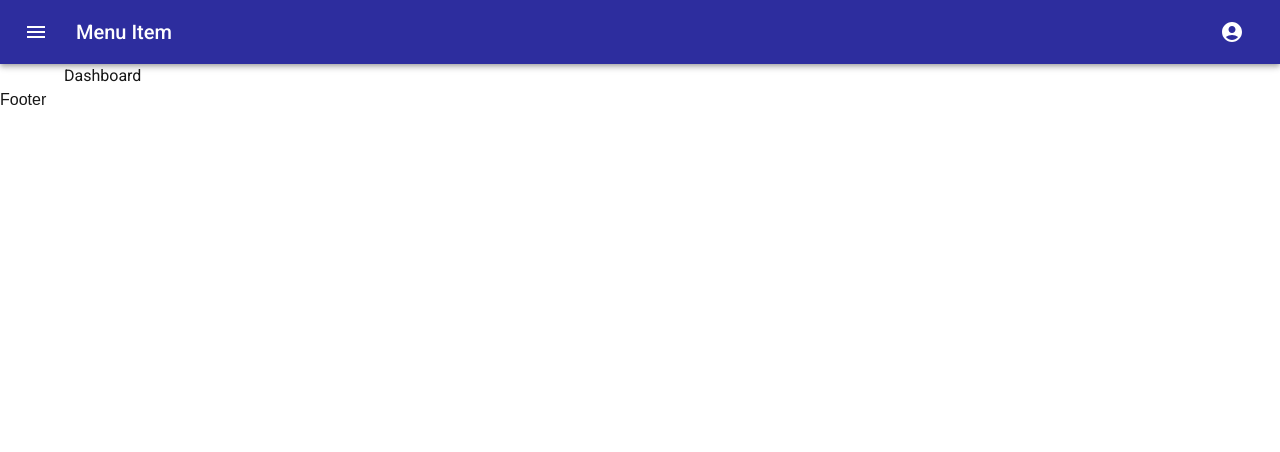
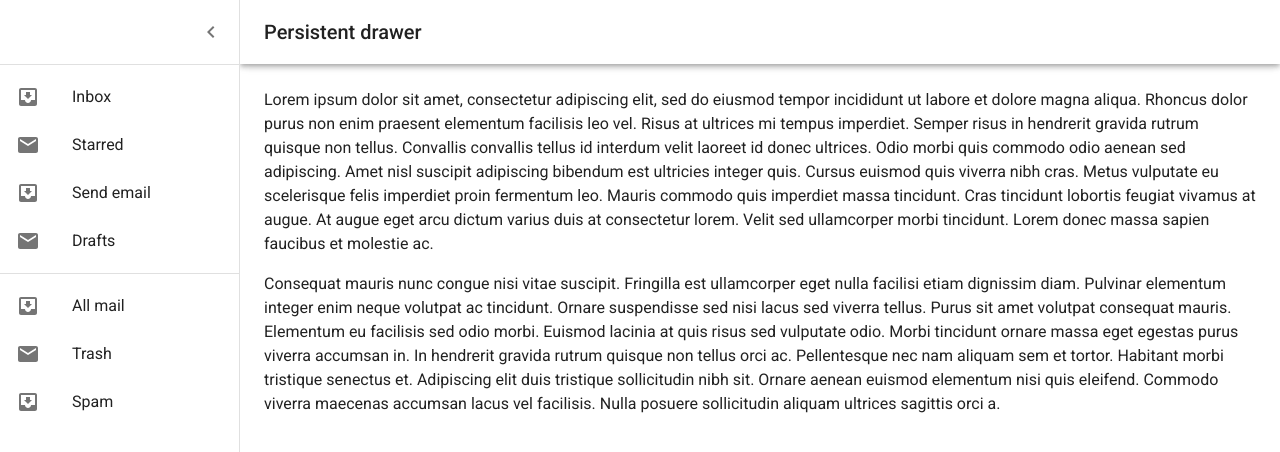
Before and after one commit to krish4693/mui-nextjs-template, a Next.js app: page /dashboard in a window 1280 px wide. Shown: the top 452 px of the page. Built offline with nearby package versions, Linux system fonts and the light colour scheme; what @mui/material-nextjs would draw is missing.

Commit message:
ui: drawer mui

```diff
--- a/src/app/dashboard/layout.tsx
+++ b/src/app/dashboard/layout.tsx
@@ -1,6 +1,6 @@
 import React from 'react'
 import Sidebar from '@/components/Sidebar/Sidebar'
-import Navbar from '@/components/Navbar/Navbar'
+import Navbar from '@/components/Drawer/Drawer'
 import Footer from '@/components/Footer/Footer'
 
 
--- /dev/null
+++ b/src/components/Drawer/Drawer.tsx
@@ -0,0 +1,197 @@
+"use client"
+import * as React from 'react';
+import { styled, useTheme } from '@mui/material/styles';
+import Box from '@mui/material/Box';
+import Drawer from '@mui/material/Drawer';
+import CssBaseline from '@mui/material/CssBaseline';
+import MuiAppBar, { AppBarProps as MuiAppBarProps } from '@mui/material/AppBar';
+import Toolbar from '@mui/material/Toolbar';
+import List from '@mui/material/List';
+import Typography from '@mui/material/Typography';
+import Divider from '@mui/material/Divider';
+import IconButton from '@mui/material/IconButton';
+import MenuIcon from '@mui/icons-material/Menu';
+import ChevronLeftIcon from '@mui/icons-material/ChevronLeft';
+import ChevronRightIcon from '@mui/icons-material/ChevronRight';
+import ListItem from '@mui/material/ListItem';
+import ListItemButton from '@mui/material/ListItemButton';
+import ListItemIcon from '@mui/material/ListItemIcon';
+import ListItemText from '@mui/material/ListItemText';
+import InboxIcon from '@mui/icons-material/MoveToInbox';
+import MailIcon from '@mui/icons-material/Mail';
+
+const drawerWidth = 240;
+
+const Main = styled('main', { shouldForwardProp: (prop) => prop !== 'open' })<{
+  open?: boolean;
+}>(({ theme }) => ({
+  flexGrow: 1,
+  padding: theme.spacing(3),
+  transition: theme.transitions.create('margin', {
+    easing: theme.transitions.easing.sharp,
+    duration: theme.transitions.duration.leavingScreen,
+  }),
+  marginLeft: `-${drawerWidth}px`,
+  variants: [
+    {
+      props: ({ open }) => open,
+      style: {
+        transition: theme.transitions.create('margin', {
+          easing: theme.transitions.easing.easeOut,
+          duration: theme.transitions.duration.enteringScreen,
+        }),
+        marginLeft: 0,
+      },
+    },
+  ],
+}));
+
+interface AppBarProps extends MuiAppBarProps {
+  open?: boolean;
+}
+
+const AppBar = styled(MuiAppBar, {
+  shouldForwardProp: (prop) => prop !== 'open',
+})<AppBarProps>(({ theme }) => ({
+  transition: theme.transitions.create(['margin', 'width'], {
+    easing: theme.transitions.easing.sharp,
+    duration: theme.transitions.duration.leavingScreen,
+  }),
+  variants: [
+    {
+      props: ({ open }) => open,
+      style: {
+        width: `calc(100% - ${drawerWidth}px)`,
+        marginLeft: `${drawerWidth}px`,
+        transition: theme.transitions.create(['margin', 'width'], {
+          easing: theme.transitions.easing.easeOut,
+          duration: theme.transitions.duration.enteringScreen,
+        }),
+      },
+    },
+  ],
+}));
+
+const DrawerHeader = styled('div')(({ theme }) => ({
+  display: 'flex',
+  alignItems: 'center',
+  padding: theme.spacing(0, 1),
+  // necessary for content to be below app bar
+  ...theme.mixins.toolbar,
+  justifyContent: 'flex-end',
+}));
+
+export default function PersistentDrawerLeft() {
+  const theme = useTheme();
+  const [open, setOpen] = React.useState(true);
+
+  const handleDrawerOpen = () => {
+    setOpen(true);
+  };
+
+  const handleDrawerClose = () => {
+    setOpen(false);
+  };
+
+  return (
+    <Box sx={{ display: 'flex' }}>
+      <CssBaseline />
+      <AppBar position="fixed" open={open}>
+        <Toolbar>
+          <IconButton
+            color="inherit"
+            aria-label="open drawer"
+            onClick={handleDrawerOpen}
+            edge="start"
+            sx={[
+              {
+                mr: 2,
+              },
+              open && { display: 'none' },
+            ]}
+          >
+            <MenuIcon />
+          </IconButton>
+          <Typography variant="h6" noWrap component="div">
+            Persistent drawer
+          </Typography>
+        </Toolbar>
+      </AppBar>
+      <Drawer
+        sx={{
+          width: drawerWidth,
+          flexShrink: 0,
+          '& .MuiDrawer-paper': {
+            width: drawerWidth,
+            boxSizing: 'border-box',
+          },
+        }}
+        variant="persistent"
+        anchor="left"
+        open={open}
+      >
+        <DrawerHeader>
+          <IconButton onClick={handleDrawerClose}>
+            {theme.direction === 'ltr' ? <ChevronLeftIcon /> : <ChevronRightIcon />}
+          </IconButton>
+        </DrawerHeader>
+        <Divider />
+        <List>
+          {['Inbox', 'Starred', 'Send email', 'Drafts'].map((text, index) => (
+            <ListItem key={text} disablePadding>
+              <ListItemButton>
+                <ListItemIcon>
+                  {index % 2 === 0 ? <InboxIcon /> : <MailIcon />}
+                </ListItemIcon>
+                <ListItemText primary={text} />
+              </ListItemButton>
+            </ListItem>
+          ))}
+        </List>
+        <Divider />
+        <List>
+          {['All mail', 'Trash', 'Spam'].map((text, index) => (
+            <ListItem key={text} disablePadding>
+              <ListItemButton>
+                <ListItemIcon>
+                  {index % 2 === 0 ? <InboxIcon /> : <MailIcon />}
+                </ListItemIcon>
+                <ListItemText primary={text} />
+              </ListItemButton>
+            </ListItem>
+          ))}
+        </List>
+      </Drawer>
+      <Main open={open}>
+        <DrawerHeader />
+        <Typography sx={{ marginBottom: 2 }}>
+          Lorem ipsum dolor sit amet, consectetur adipiscing elit, sed do eiusmod
+          tempor incididunt ut labore et dolore magna aliqua. Rhoncus dolor purus non
+          enim praesent elementum facilisis leo vel. Risus at ultrices mi tempus
+          imperdiet. Semper risus in hendrerit gravida rutrum quisque non tellus.
+          Convallis convallis tellus id interdum velit laoreet id donec ultrices.
+          Odio morbi quis commodo odio aenean sed adipiscing. Amet nisl suscipit
+          adipiscing bibendum est ultricies integer quis. Cursus euismod quis viverra
+          nibh cras. Metus vulputate eu scelerisque felis imperdiet proin fermentum
+          leo. Mauris commodo quis imperdiet massa tincidunt. Cras tincidunt lobortis
+          feugiat vivamus at augue. At augue eget arcu dictum varius duis at
+          consectetur lorem. Velit sed ullamcorper morbi tincidunt. Lorem donec massa
+          sapien faucibus et molestie ac.
+        </Typography>
+        <Typography sx={{ marginBottom: 2 }}>
+          Consequat mauris nunc congue nisi vitae suscipit. Fringilla est ullamcorper
+          eget nulla facilisi etiam dignissim diam. Pulvinar elementum integer enim
+          neque volutpat ac tincidunt. Ornare suspendisse sed nisi lacus sed viverra
+          tellus. Purus sit amet volutpat consequat mauris. Elementum eu facilisis
+          sed odio morbi. Euismod lacinia at quis risus sed vulputate odio. Morbi
+          tincidunt ornare massa eget egestas purus viverra accumsan in. In hendrerit
+          gravida rutrum quisque non tellus orci ac. Pellentesque nec nam aliquam sem
+          et tortor. Habitant morbi tristique senectus et. Adipiscing elit duis
+          tristique sollicitudin nibh sit. Ornare aenean euismod elementum nisi quis
+          eleifend. Commodo viverra maecenas accumsan lacus vel facilisis. Nulla
+          posuere sollicitudin aliquam ultrices sagittis orci a.
+        </Typography>
+      </Main>
+    </Box>
+  );
+}
--- a/src/components/Navbar/Navbar.tsx
+++ /dev/null
@@ -1,76 +0,0 @@
-"use client"
-import * as React from 'react';
-import AppBar from '@mui/material/AppBar';
-import Box from '@mui/material/Box';
-import Toolbar from '@mui/material/Toolbar';
-import Typography from '@mui/material/Typography';
-import IconButton from '@mui/material/IconButton';
-import AccountCircle from '@mui/icons-material/AccountCircle';
-import MenuItem from '@mui/material/MenuItem';
-import Menu from '@mui/material/Menu';
-import Sidebar from '@/components/Sidebar/Sidebar'
-
-
-
-export default function Navbar() {
-  const [auth, setAuth] = React.useState(true);
-  const [anchorEl, setAnchorEl] = React.useState<null | HTMLElement>(null);
-
-  const handleChange = (event: React.ChangeEvent<HTMLInputElement>) => {
-    setAuth(event.target.checked);
-  };
-
-  const handleMenu = (event: React.MouseEvent<HTMLElement>) => {
-    setAnchorEl(event.currentTarget);
-  };
-
-  const handleClose = () => {
-    setAnchorEl(null);
-  };
-
-  return (
-    <Box sx={{ flexGrow: 1 }}>
-      <AppBar position="static">
-        <Toolbar>
-        <Sidebar/>
-          <Typography variant="h6" component="div" sx={{ flexGrow: 1 }}>
-            Menu Item
-          </Typography>
-          {auth && (
-            <div>
-              <IconButton
-                size="large"
-                aria-label="account of current user"
-                aria-controls="menu-appbar"
-                aria-haspopup="true"
-                onClick={handleMenu}
-                color="inherit"
-              >
-                <AccountCircle />
-              </IconButton>
-              <Menu
-                id="menu-appbar"
-                anchorEl={anchorEl}
-                anchorOrigin={{
-                  vertical: 'top',
-                  horizontal: 'right',
-                }}
-                keepMounted
-                transformOrigin={{
-                  vertical: 'top',
-                  horizontal: 'right',
-                }}
-                open={Boolean(anchorEl)}
-                onClose={handleClose}
-              >
-                <MenuItem onClick={handleClose}>Profile</MenuItem>
-                <MenuItem onClick={handleClose}>My account</MenuItem>
-                <MenuItem onClick={handleClose} sx={{color:'red'}}>Log out</MenuItem>
-              </Menu>
-            </div>
-          )}
-        </Toolbar>
-      </AppBar>
-    </Box>
-  );
-}
--- a/src/components/Sidebar/Sidebar.tsx
+++ b/src/components/Sidebar/Sidebar.tsx
@@ -1,68 +1,68 @@
-'use client'
-import * as React from 'react';
-import Box from '@mui/material/Box';
-import Drawer from '@mui/material/Drawer';
-import List from '@mui/material/List';
-import Divider from '@mui/material/Divider';
-import ListItem from '@mui/material/ListItem';
-import ListItemButton from '@mui/material/ListItemButton';
-import ListItemIcon from '@mui/material/ListItemIcon';
-import ListItemText from '@mui/material/ListItemText';
-import InboxIcon from '@mui/icons-material/MoveToInbox';
-import MailIcon from '@mui/icons-material/Mail';
-import { IconButton } from '@mui/material';
-import MenuIcon from '@mui/icons-material/Menu';
+// 'use client'
+// import * as React from 'react';
+// import Box from '@mui/material/Box';
+// import Drawer from '@mui/material/Drawer';
+// import List from '@mui/material/List';
+// import Divider from '@mui/material/Divider';
+// import ListItem from '@mui/material/ListItem';
+// import ListItemButton from '@mui/material/ListItemButton';
+// import ListItemIcon from '@mui/material/ListItemIcon';
+// import ListItemText from '@mui/material/ListItemText';
+// import InboxIcon from '@mui/icons-material/MoveToInbox';
+// import MailIcon from '@mui/icons-material/Mail';
+// import { IconButton } from '@mui/material';
+// import MenuIcon from '@mui/icons-material/Menu';
 
 
-export default function TemporaryDrawer() {
-  const [open, setOpen] = React.useState(false);
+// export default function TemporaryDrawer() {
+//   const [open, setOpen] = React.useState(false);
 
-  const toggleDrawer = (newOpen: boolean) => () => {
-    setOpen(newOpen);
-  };
+//   const toggleDrawer = (newOpen: boolean) => () => {
+//     setOpen(newOpen);
+//   };
 
-  const DrawerList = (
-    <Box sx={{ width: 250 }} role="presentation" onClick={toggleDrawer(false)}>
-      <List>
-        {['Item 1', 'Item 2', 'Item 3', 'Item 4'].map((text, index) => (
-          <ListItem key={text} disablePadding>
-            <ListItemButton>
-              <ListItemIcon>
-                {index % 2 === 0 ? <InboxIcon /> : <MailIcon />}
-              </ListItemIcon>
-              <ListItemText primary={text} />
-            </ListItemButton>
-          </ListItem>
-        ))}
-      </List>
-      <Divider />
-      <List>
-        {['Item 5', 'Item 6', 'Item 7'].map((text, index) => (
-          <ListItem key={text} disablePadding>
-            <ListItemButton>
-              <ListItemIcon>
-                {index % 2 === 0 ? <InboxIcon /> : <MailIcon />}
-              </ListItemIcon>
-              <ListItemText primary={text} />
-            </ListItemButton>
-          </ListItem>
-        ))}
-      </List>
-    </Box>
-  );
+//   const DrawerList = (
+//     <Box sx={{ width: 250 }} role="presentation" onClick={toggleDrawer(false)}>
+//       <List>
+//         {['Item 1', 'Item 2', 'Item 3', 'Item 4'].map((text, index) => (
+//           <ListItem key={text} disablePadding>
+//             <ListItemButton>
+//               <ListItemIcon>
+//                 {index % 2 === 0 ? <InboxIcon /> : <MailIcon />}
+//               </ListItemIcon>
+//               <ListItemText primary={text} />
+//             </ListItemButton>
+//           </ListItem>
+//         ))}
+//       </List>
+//       <Divider />
+//       <List>
+//         {['Item 5', 'Item 6', 'Item 7'].map((text, index) => (
+//           <ListItem key={text} disablePadding>
+//             <ListItemButton>
+//               <ListItemIcon>
+//                 {index % 2 === 0 ? <InboxIcon /> : <MailIcon />}
+//               </ListItemIcon>
+//               <ListItemText primary={text} />
+//             </ListItemButton>
+//           </ListItem>
+//         ))}
+//       </List>
+//     </Box>
+//   );
 
-  return (
-    <div>
-      <IconButton onClick={toggleDrawer(true)}
-        size="large"
-        edge="start"
-        color="inherit"
-        aria-label="menu"
-        sx={{ mr: 2 }}
-      ><MenuIcon /></IconButton>
-      <Drawer open={open} onClose={toggleDrawer(false)}>
-        {DrawerList}
-      </Drawer>
-    </div>
-  );
-}
+//   return (
+//     <div>
+//       <IconButton onClick={toggleDrawer(true)}
+//         size="large"
+//         edge="start"
+//         color="inherit"
+//         aria-label="menu"
+//         sx={{ mr: 2 }}
+//       ><MenuIcon /></IconButton>
+//       <Drawer open={open} onClose={toggleDrawer(false)}>
+//         {DrawerList}
+//       </Drawer>
+//     </div>
+//   );
+// }
--- a/src/theme.ts
+++ b/src/theme.ts
@@ -4,7 +4,7 @@
 const theme = createTheme({
   palette:{
     primary:{
-      main:"#2D2D9E",
+      main:"#ffffff",
 
     },
     secondary:{
```
